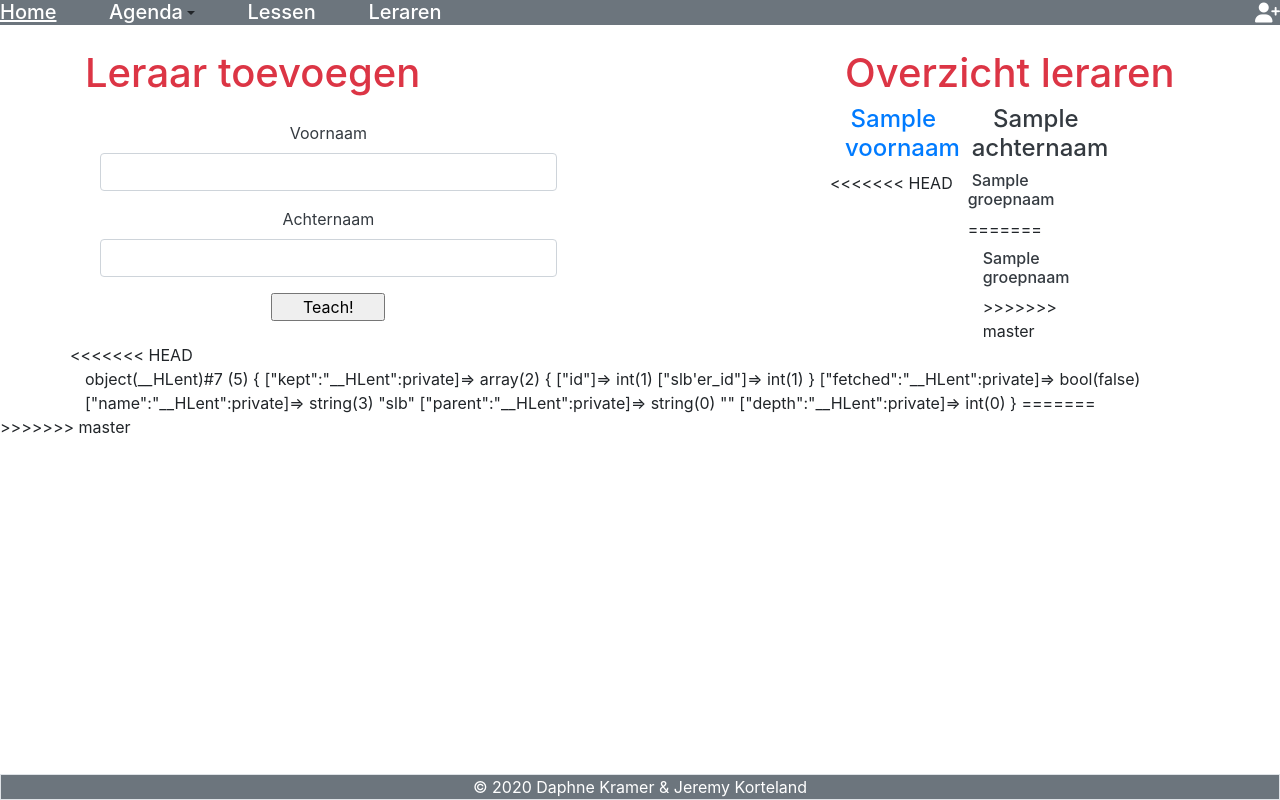
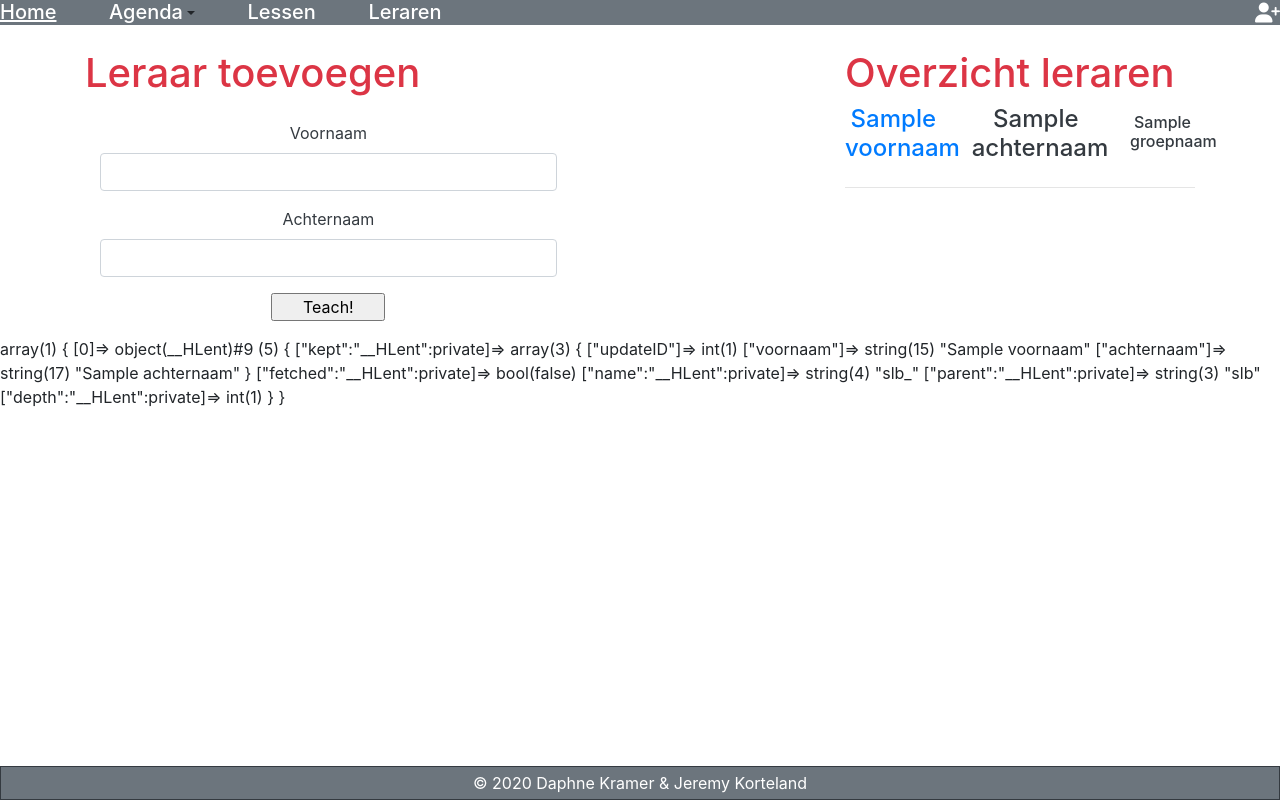
Before and after one commit to daphnekr/studentenApp, a PHP site: the page made by framework-php-master/view/leraar/createLeraar.php in a window 1280 px wide. Run offline with PHP 8.4, Linux system fonts and the light colour scheme; the template is opened without the code that fills it: most values are stand-ins (such as "Sample title", 1, 10 or a date in 2020); some libraries are stand-ins or nearby versions.

Commit message:
createLeraar Update 2

```diff
--- a/framework-php-master/model/LeraarModel.php
+++ b/framework-php-master/model/LeraarModel.php
@@ -4,8 +4,7 @@
 function getAllTeachers(){
 	$conn = openDatabaseConnection();
 
-<<<<<<< HEAD
-	$stmt = $conn->prepare("SELECT leraar.*, klassen.* FROM leraar LEFT OUTER JOIN klassen ON leraar.id = klassen.`slb'er_id`");
+	$stmt = $conn->prepare("SELECT leraar.*, klassen.*, leraar.id AS updateID FROM leraar LEFT OUTER JOIN klassen ON leraar.id = klassen.`slb'er_id`");
 	$stmt->execute();
 	$conn = null;
 	return $stmt->fetchAll();
@@ -27,9 +26,7 @@ function getDistinctGroups(){
 	$conn = openDatabaseConnection();
 
 	$stmt = $conn->prepare("SELECT `slb'er_id` DISTINCT groepnaam FROM klassen ORDER BY groepnaam ASC");
-=======
 	$stmt = $conn->prepare("SELECT * FROM leraar ORDER BY achternaam");
->>>>>>> master
 	$stmt->execute();
 
 	$conn = null;
--- a/framework-php-master/view/leraar/createLeraar.php
+++ b/framework-php-master/view/leraar/createLeraar.php
@@ -19,40 +19,30 @@
             </div>
         </div>
         <div class="col-4 text-center mt-4">
-        <h1 class = "text-danger text-left"> Overzicht leraren</h1>
+        <h1 class ="text-danger text-left"> Overzicht leraren</h1>
             <?php foreach($slb as $docent){?>
                 <div class="row">
                     <div class="col-lg-4">
-                        <a class="text-primary h4" href="<?= URL ?>leraar/updateLeraar/<?= $docent['id']?>"> <?= $docent['voornaam'] ?></a>
+                        <a class="text-primary h4" href="<?= URL ?>leraar/updateLeraar/<?= $docent['updateID']?>"> <?= $docent['voornaam'] ?></a>
                     </div>
                     <div class="col-lg-5">
                         <h4 class="text-dark"> <?= $docent['achternaam'] ?></h4>
                     </div>
-<<<<<<< HEAD
                     <div class="col-lg-3">
-                    <?php if($slb['id'] == $slb["slb'er_id"]){?>
-                        <h6 class="text-dark"> <?= $docent['groepnaam'] ?></h6>
-                    <?php } elseif($slb['groepnaam'] == NULL){?>
-                        <h6 class="text-dark">NULL</h6>
-                    <?php }?>
-=======
-                    <div class="col-3">
                         <?php
                         foreach ($slbklassen as $slbklas){
-                            if ($slbklas["slb'er_id"] == $docent['id']){ ?>
+                            if ($docent['updateID'] == $slbklas["slb'er_id"]){ ?>
                                 <h6 class="text-dark pt-2"> <?= $slbklas['groepnaam'] ?></h6>
                             <?php
                             }
                         }
                         ?>
 
->>>>>>> master
                     </div>
                 </div><hr><br>
             <?php }?>
         </div>
     </div>
-<<<<<<< HEAD
 </div>
 
 <datalist id="klassen">
@@ -63,6 +53,4 @@
     </select>
 </datalist>
 <?php var_dump($slb)?>
-=======
 </div>
->>>>>>> master
--- a/framework-php-master/view/templates/footer.php
+++ b/framework-php-master/view/templates/footer.php
@@ -1,4 +1,4 @@
-<footer class="page-footer bg-secondary text-white border fixed-bottom">
+<footer class="page-footer bg-secondary text-white border border-dark fixed-bottom p-1">
 
   <div class="text-center">
     © 2020 Daphne Kramer & Jeremy Korteland
```
